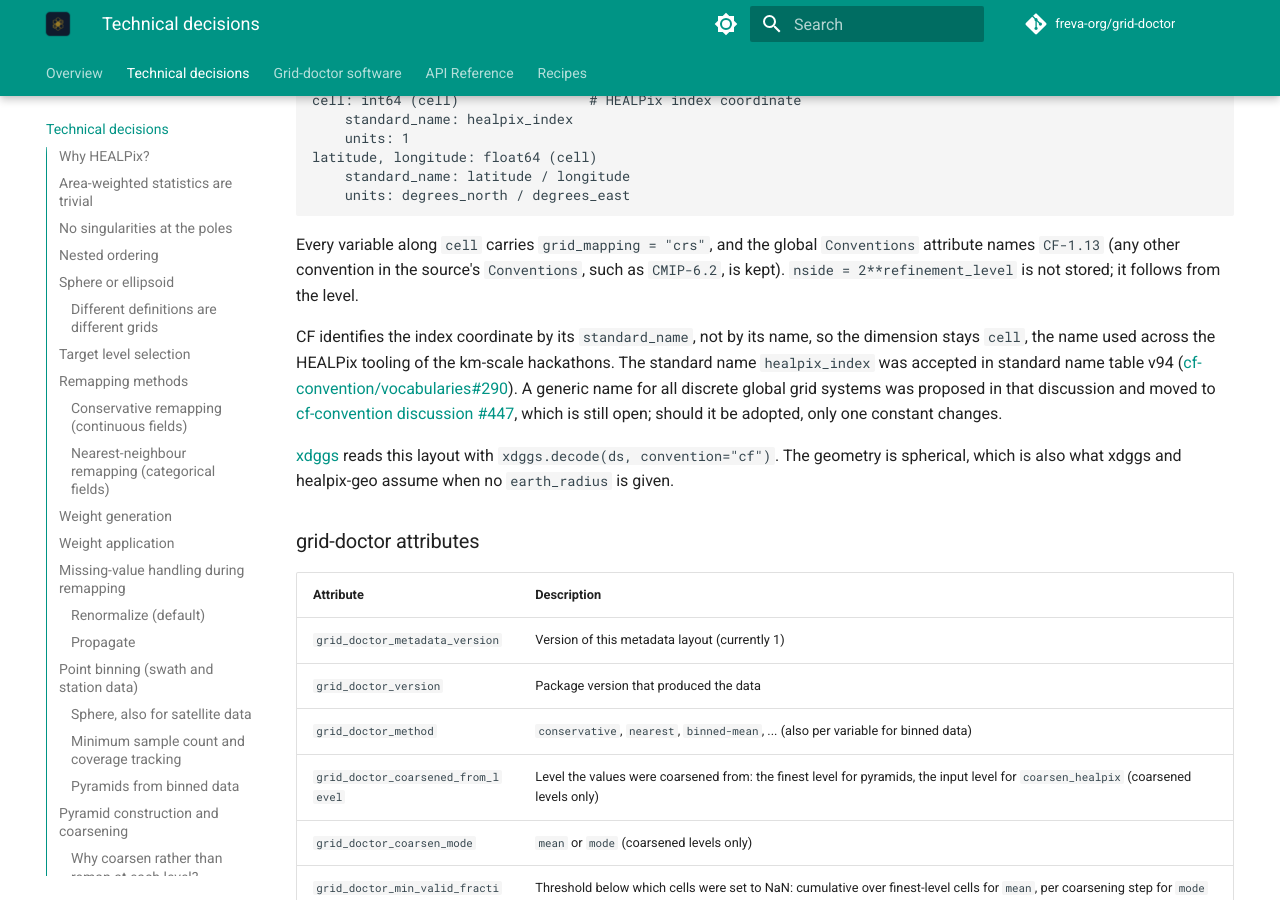
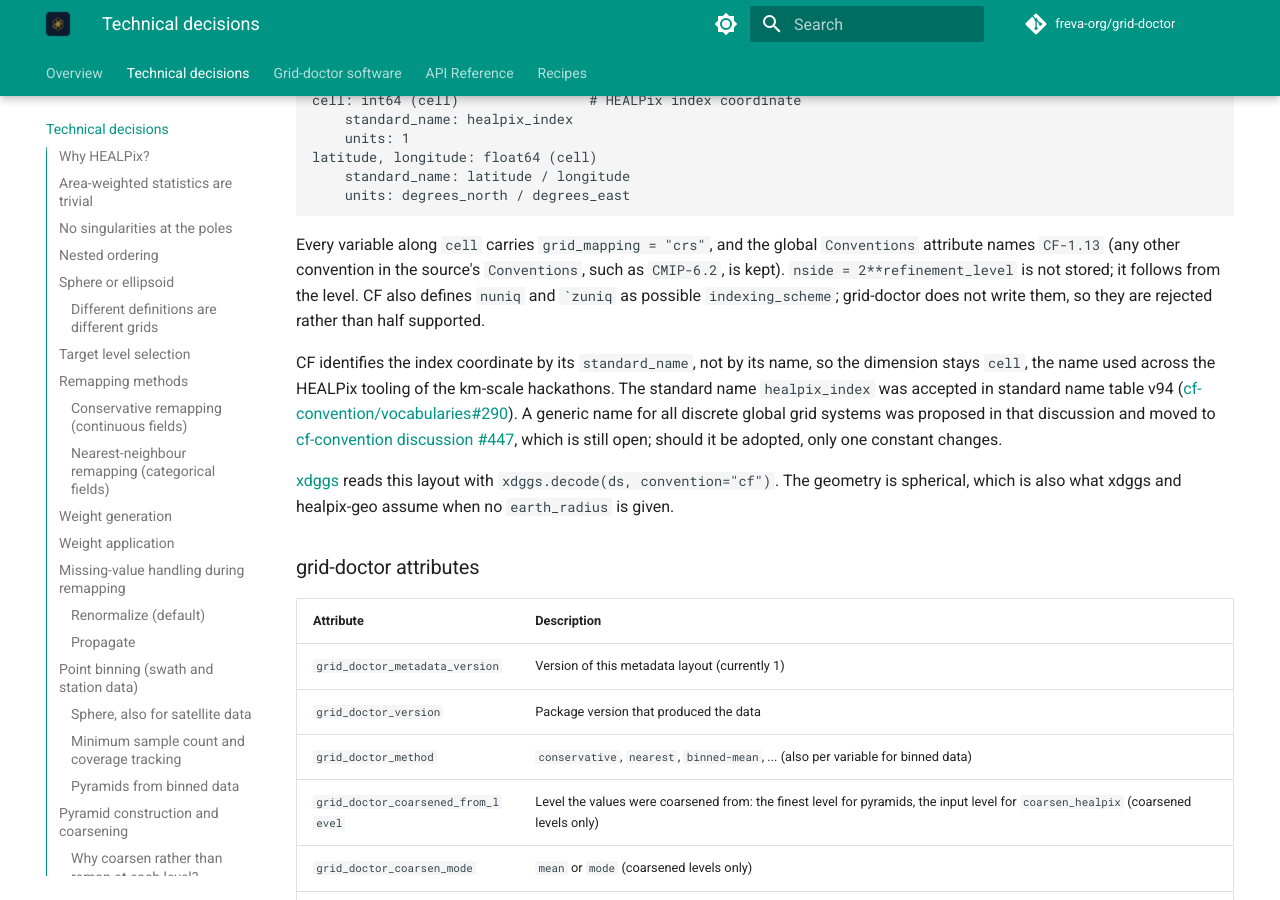
Before and after one commit to freva-org/grid-doctor, an MkDocs documentation site: the page built from docs/shared/technical-decisions.md, in a window 1280 px wide and 900 px high, scrolled down 10972 px. Built offline with MkDocs 1.6.1 and Material for MkDocs 9.7.7, drawn with Linux system fonts in a browser that asks for light colours; comment, search, counter and statistics services are not loaded.

Commit message:
Update docs/shared/technical-decisions.md
Co-authored-by: Manuel Reis <reis@dkrz.de>

```diff
--- a/docs/shared/technical-decisions.md
+++ b/docs/shared/technical-decisions.md
@@ -531,6 +531,8 @@ Every variable along `cell` carries `grid_mapping = "crs"`, and the
 global `Conventions` attribute names `CF-1.13` (any other convention in
 the source's `Conventions`, such as `CMIP-6.2`, is kept).
 `nside = 2**refinement_level` is not stored; it follows from the level.
+CF also defines `nuniq` and ``zuniq` as possible `indexing_scheme`; grid-doctor does not write
+them, so they are rejected rather than half supported.
 
 CF identifies the index coordinate by its `standard_name`, not by its
 name, so the dimension stays `cell`, the name used across the HEALPix
```
